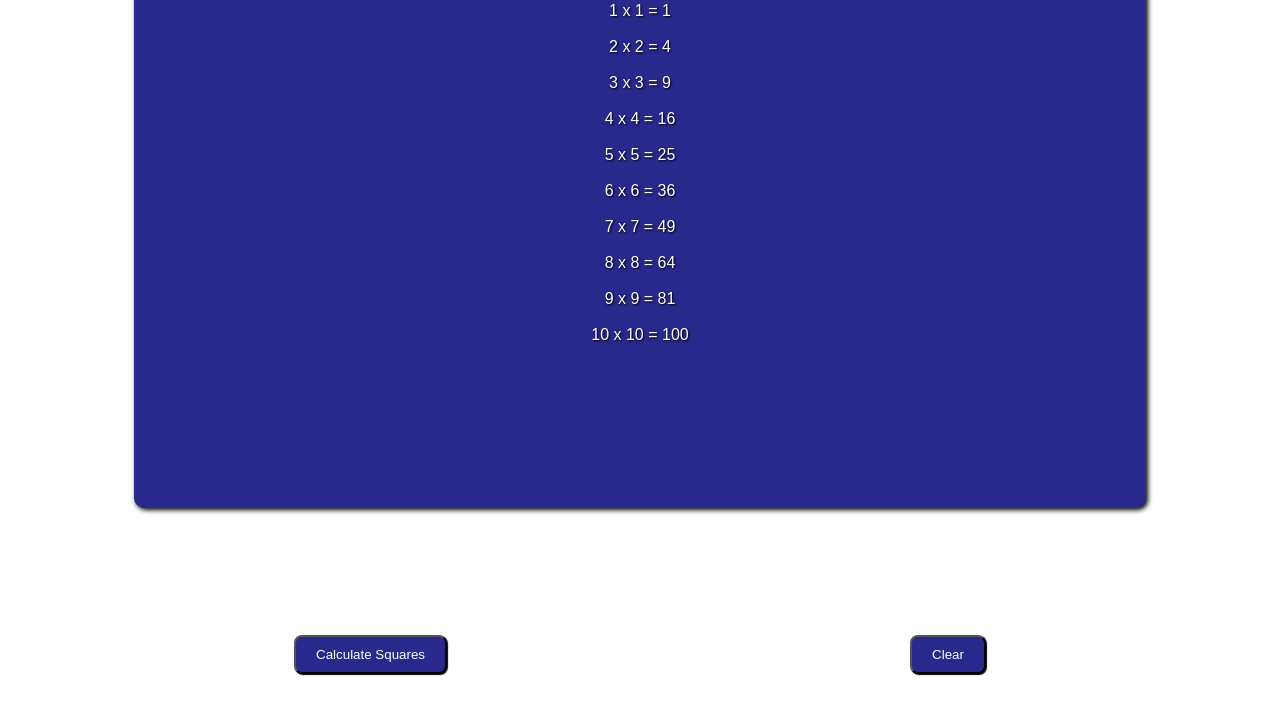
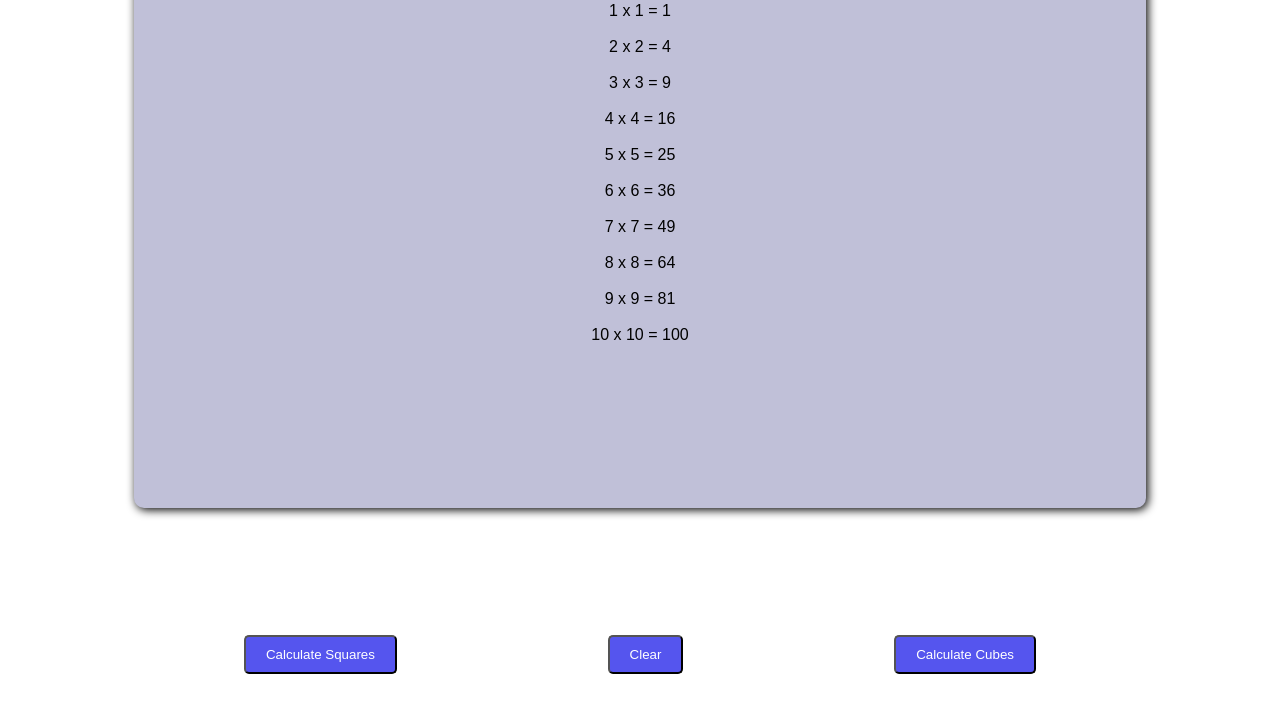
Before and after one commit to pmbechard/odin-javascript-fundamentals, a plain HTML site: page arrays-and-loops/index.html in a window 1280 px wide. Both pictures are taken after a click on the button "Calculate Squares". Shown: the part 271-985 px from the top of the page. Drawn offline with Linux system fonts and the light colour scheme.

Commit message:
Adds cube calculation to squares example in loops lesson

```diff
--- a/arrays-and-loops/index.html
+++ b/arrays-and-loops/index.html
@@ -14,8 +14,9 @@
     </div>
 
     <div id="buttons">
-        <button id="calculate">Calculate Squares</button>
+        <button id="calculateSq">Calculate Squares</button>
         <button id="clear">Clear</button>
+        <button id="calculateCb">Calculate Cubes</button>
     </div>
 
     <script src="script.js"></script>
--- a/arrays-and-loops/script.js
+++ b/arrays-and-loops/script.js
@@ -169,13 +169,20 @@ function containsDoubleLetter(text) {
 
 // Calculating Squares
 
-const calculateButton = document.querySelector("#calculate");
-calculateButton.addEventListener("click", (event) => {
+const calculateSqButton = document.querySelector("#calculateSq");
+calculateSqButton.addEventListener("click", (event) => {
     resultsParagraph.textContent = ""
     for (let i = 1; i <= 10; i++) {
         resultsParagraph.innerHTML += `${i} x ${i} = ${i * i}<br><br>`;
     }
 });
+const calculateCbButton = document.querySelector("#calculateCb");
+calculateCbButton.addEventListener("click", (event) => {
+    resultsParagraph.textContent = ""
+    for (let i = 1; i <= 10; i++) {
+        resultsParagraph.innerHTML += `${i} x ${i} x ${i} = ${i * i * i}<br><br>`;
+    }
+});
 const clearButton = document.querySelector("#clear");
 clearButton.addEventListener("click", (event) => resultsParagraph.textContent = "");
 const resultsParagraph = document.querySelector("#results");
--- a/arrays-and-loops/style.css
+++ b/arrays-and-loops/style.css
@@ -5,10 +5,9 @@
 #card {
     margin: 10%;
     padding: 10% 20%;
-    background-color: rgb(40, 40, 141);
-    color: white;
-    text-shadow: 1px 1px 2px black;
-    box-shadow: 2px 2px 5px black;
+    background-color: rgb(192, 192, 216);
+    color: black;
+    box-shadow: 2px 2px 10px black;
     border-radius: 10px;
     height: 50vh;
     display: flex;
@@ -19,16 +18,15 @@
 #buttons {
     display: flex;
     margin: 10%;
-    gap: 30%;
+    gap: 10%;
     justify-content: space-evenly;
 }
 
 button {
     padding: 10px 20px;
-    background-color: rgb(40, 40, 141);
+    background-color: rgb(85, 85, 238);
     color: white;
-    box-shadow: 1px 1px 1px black;
-    border-radius: 8px;
+    border-radius: 5px;
 }
 
 p {
```
